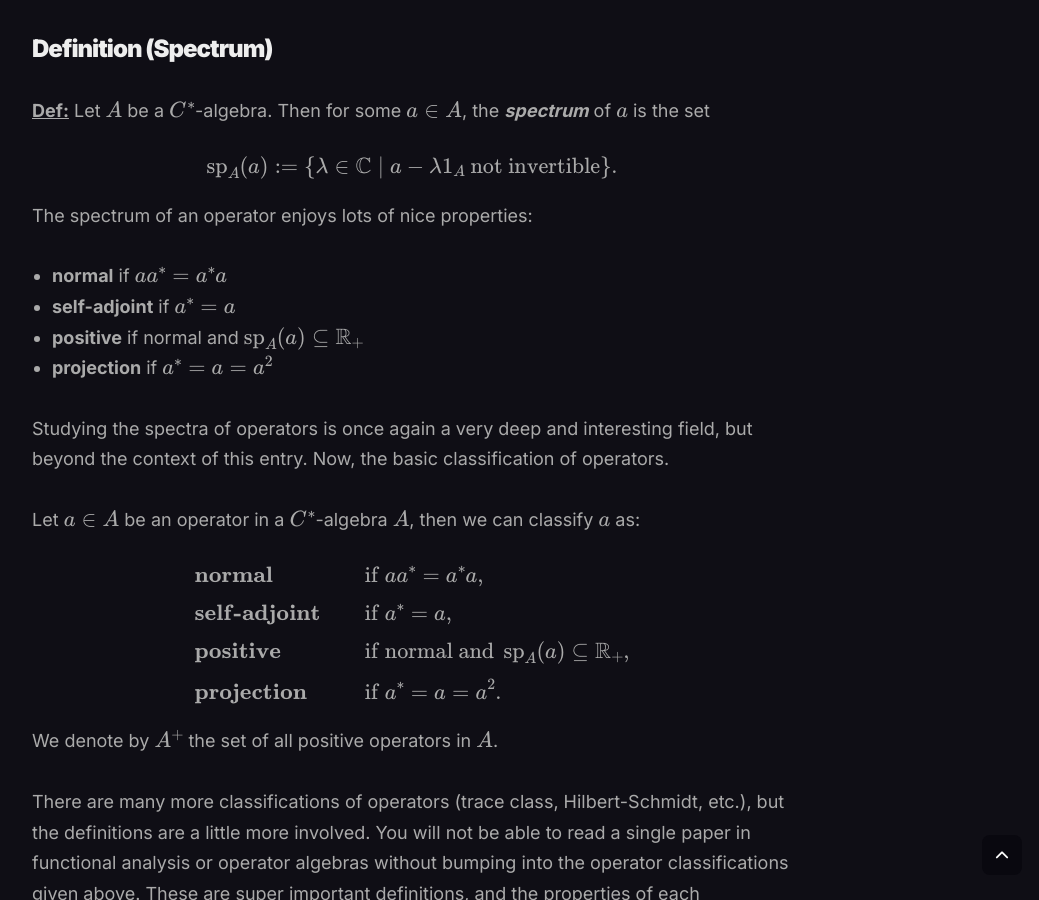
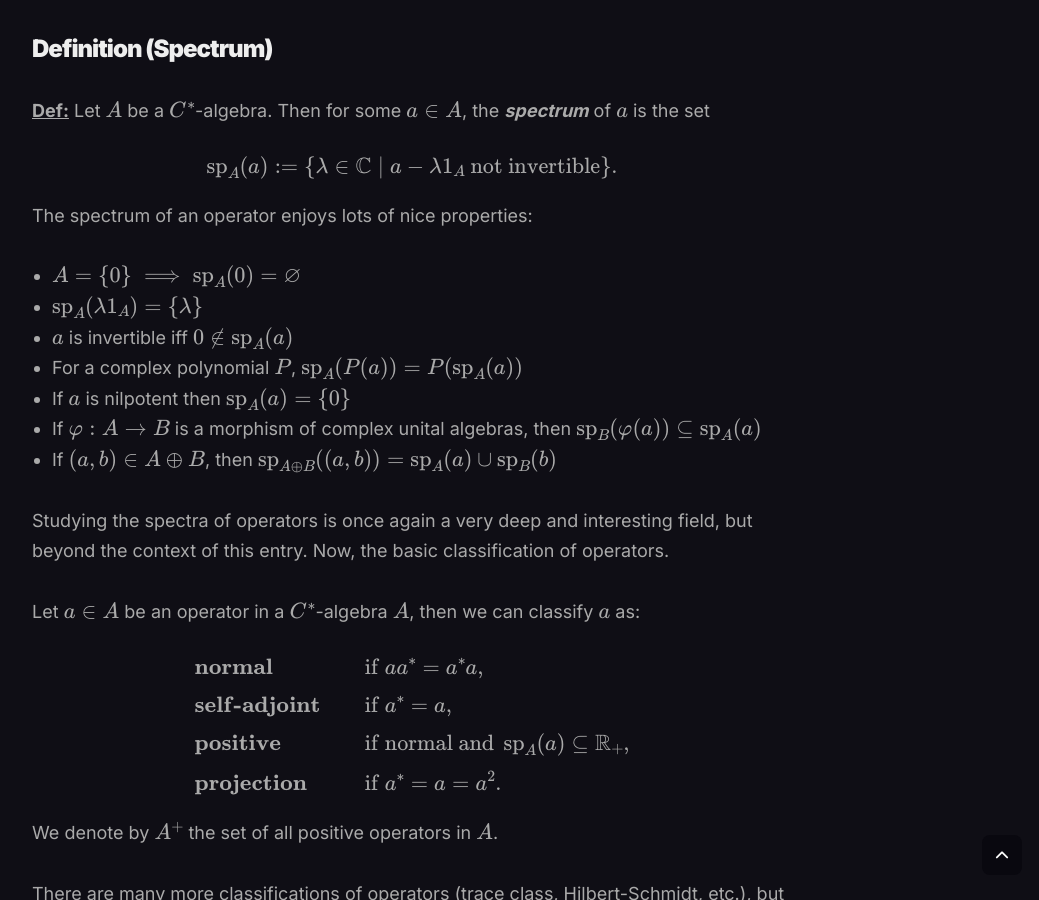
Before and after one commit to pmalen327/pmalen327.github.io, a Jekyll site: the page built from _posts/2025-10-15-Classification-of-Ops.html, in a window 1280 px wide and 900 px high, scrolled down 1567 px. Shown: the whole window, without its empty margins (228-1267 px from the left). Built offline with Jekyll 4.4.1, drawn with Linux system fonts in a browser that asks for light colours.

Commit message:
quick push

```diff
--- a/_posts/2025-10-15-Classification-of-Ops.html
+++ b/_posts/2025-10-15-Classification-of-Ops.html
@@ -80,10 +80,13 @@ description: ""
   <p>The spectrum of an operator enjoys lots of nice properties:</p>
 
 <ul>
-  <li><strong>normal</strong> if $aa^* = a^*a$</li>
-  <li><strong>self-adjoint</strong> if $a^* = a$</li>
-  <li><strong>positive</strong> if normal and $\operatorname{sp}_A(a) \subseteq \mathbb{R}_+$</li>
-  <li><strong>projection</strong> if $a^* = a = a^2$</li>
+  <li>$A = \{0\} \implies \operatorname{sp}_A(0) = \varnothing$</li>
+  <li>$\operatorname{sp}_A(\lambda 1_A) = \{\lambda\}$</li>
+  <li>$a$ is invertible iff $0 \notin \operatorname{sp}_A(a)$</li>
+  <li>For a complex polynomial $P$, $\operatorname{sp}_A(P(a)) = P(\operatorname{sp}_A(a))$</li>
+  <li>If $a$ is nilpotent then $\operatorname{sp}_A(a) = \{0\}$</li>
+  <li>If $\varphi:A \to B$ is a morphism of complex unital algebras, then $\operatorname{sp}_B(\varphi(a)) \subseteq \operatorname{sp}_A(a)$</li>
+  <li>If $(a,b) \in A \oplus B$, then $\operatorname{sp}_{A \oplus B}((a,b)) = \operatorname{sp}_A(a) \cup \operatorname{sp}_B(b)$</li>
 </ul>
 
   <p>
```
